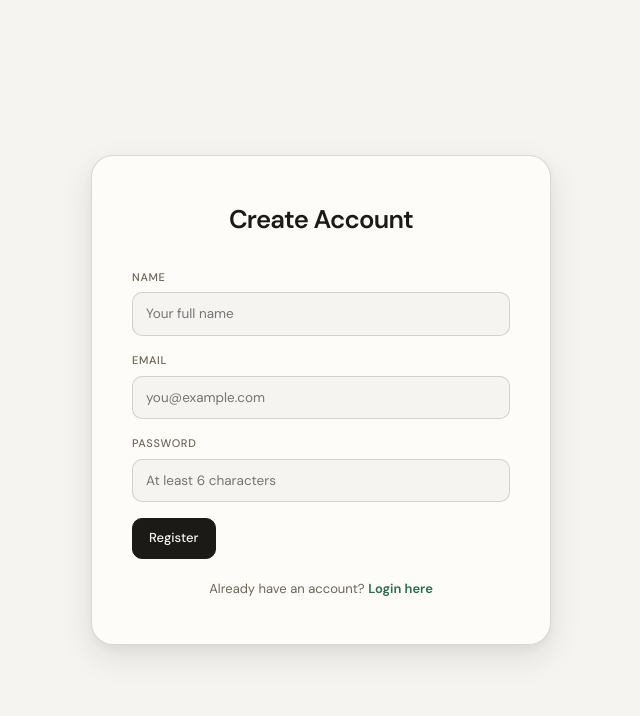
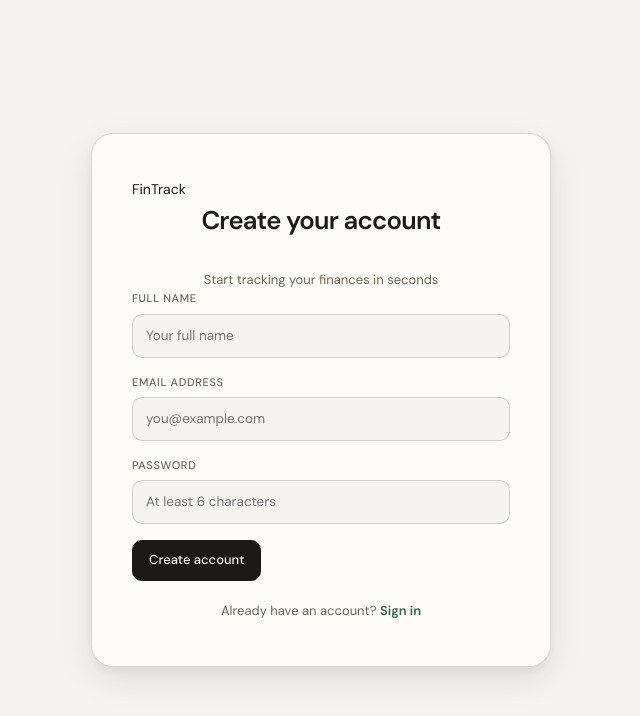
Before and after one commit to Talal-Akhtar/Personal-Finance-Tracker, a React (Create React App) app in the folder frontend/: page / in a window 1280 px wide. Both pictures are taken after a click on the button "Create one". Shown: the top 716 px of the page, without its empty margins (319-959 px from the left). Built offline with nearby package versions, Linux system fonts and the light colour scheme.

Commit message:
Update Register.jsx

```diff
--- a/frontend/src/pages/Register.jsx
+++ b/frontend/src/pages/Register.jsx
@@ -1,32 +1,24 @@
-// src/pages/Register.jsx — Register page
-
 import { useState } from 'react';
 import { registerUser } from '../api';
 
 function Register({ onLogin, goToLogin }) {
-  const [name, setName] = useState('');
-  const [email, setEmail] = useState('');
+  const [name, setName]         = useState('');
+  const [email, setEmail]       = useState('');
   const [password, setPassword] = useState('');
-  const [error, setError] = useState('');
-  const [loading, setLoading] = useState(false);
+  const [error, setError]       = useState('');
+  const [loading, setLoading]   = useState(false);
 
   const handleSubmit = async (e) => {
     e.preventDefault();
     setError('');
-
     if (password.length < 6) {
-      return setError('Password must be at least 6 characters');
+      return setError('Password must be at least 6 characters.');
     }
-
     setLoading(true);
-
     try {
       const res = await registerUser({ name, email, password });
-
-      // Save token and user to localStorage (auto-login after register)
       localStorage.setItem('token', res.data.token);
       localStorage.setItem('user', JSON.stringify(res.data.user));
-
       onLogin(res.data.user);
     } catch (err) {
       setError(err.response?.data?.message || 'Registration failed. Please try again.');
@@ -38,53 +30,99 @@ function Register({ onLogin, goToLogin }) {
   return (
     <div className="auth-wrapper">
       <div className="auth-card">
-        <h2>Create Account</h2>
 
-        {error && <div className="error-msg">{error}</div>}
+        {/* Brand */}
+        <div className="auth-brand">
+          <div className="auth-brand-dot" />
+          <span className="auth-brand-name">FinTrack</span>
+        </div>
 
-        <form onSubmit={handleSubmit}>
+        <h2 className="auth-title">Create your account</h2>
+        <p className="auth-subtitle">Start tracking your finances in seconds</p>
+
+        {/* Error */}
+        {error && (
+          <div className="error-msg" role="alert">
+            <svg width="16" height="16" viewBox="0 0 24 24" fill="none"
+              stroke="currentColor" strokeWidth="2" strokeLinecap="round"
+              strokeLinejoin="round" aria-hidden="true">
+              <circle cx="12" cy="12" r="10" />
+              <line x1="12" y1="8" x2="12" y2="12" />
+              <line x1="12" y1="16" x2="12.01" y2="16" />
+            </svg>
+            {error}
+          </div>
+        )}
+
+        {/* Form */}
+        <form onSubmit={handleSubmit} noValidate>
           <div className="form-group">
-            <label>Name</label>
+            <label htmlFor="register-name">Full name</label>
             <input
+              id="register-name"
               type="text"
               placeholder="Your full name"
               value={name}
               onChange={(e) => setName(e.target.value)}
+              autoComplete="name"
               required
             />
           </div>
 
           <div className="form-group">
-            <label>Email</label>
+            <label htmlFor="register-email">Email address</label>
             <input
+              id="register-email"
               type="email"
               placeholder="you@example.com"
               value={email}
               onChange={(e) => setEmail(e.target.value)}
+              autoComplete="email"
               required
             />
           </div>
 
           <div className="form-group">
-            <label>Password</label>
+            <label htmlFor="register-password">Password</label>
             <input
+              id="register-password"
               type="password"
               placeholder="At least 6 characters"
               value={password}
               onChange={(e) => setPassword(e.target.value)}
+              autoComplete="new-password"
               required
             />
           </div>
 
-          <button className="btn btn-primary" type="submit" disabled={loading}>
-            {loading ? 'Creating account...' : 'Register'}
-          </button>
+          {/* Centered register button */}
+          <div className="auth-btn-wrap">
+            <button
+              className="btn btn-primary auth-submit-btn"
+              type="submit"
+              disabled={loading}
+            >
+              {loading ? (
+                <>
+                  <span className="auth-spinner" aria-hidden="true" />
+                  Creating account…
+                </>
+              ) : (
+                'Create account'
+              )}
+            </button>
+          </div>
         </form>
 
-        <p>
+        {/* Footer link */}
+        <p className="auth-footer">
           Already have an account?{' '}
-          <a onClick={goToLogin}>Login here</a>
+          <a onClick={goToLogin} role="button" tabIndex={0}
+            onKeyDown={(e) => e.key === 'Enter' && goToLogin()}>
+            Sign in
+          </a>
         </p>
+
       </div>
     </div>
   );
```
